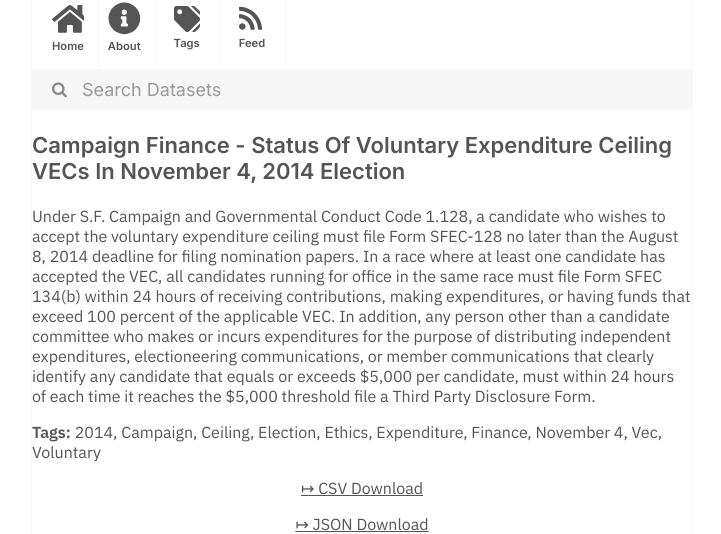
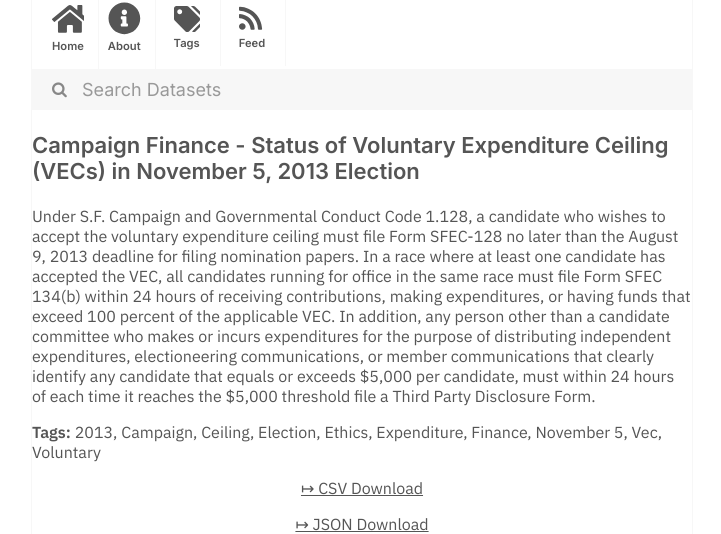
Before and after one commit to dayda-entities/city-of-san-francisco, a Jekyll site: the page built from _posts/2020-11-10-campaign-finance-status-of-vol.md, in a window 1280 px wide. Shown: the part 216-750 px from the top of the page, without its empty margins (278-999 px from the left). Built offline with Jekyll 4.4.1, drawn with Linux system fonts in a browser that asks for light colours.

```diff
--- a/_posts/2020-11-10-campaign-finance-status-of-vol.md
+++ b/_posts/2020-11-10-campaign-finance-status-of-vol.md
@@ -1,27 +1,27 @@
 ---
 title: >-
-  Campaign Finance - Status Of Voluntary Expenditure Ceiling VECs In November 4,
-  2014 Election
-created: '2020-11-10T16:56:10.038153'
-modified: '2020-11-10T16:56:10.038164'
+  Campaign Finance - Status of Voluntary Expenditure Ceiling (VECs) in November
+  5, 2013 Election
+created: '2020-11-10T16:56:43.419086'
+modified: '2020-11-10T16:56:43.419094'
 state: active
 type: dataset
 tags:
-  - '2014'
+  - '2013'
   - Campaign
   - Ceiling
   - Election
   - Ethics
   - Expenditure
   - Finance
-  - November 4
+  - November 5
   - Vec
   - Voluntary
 groups:
   - Local Government
-csv_url: 'https://data.sfgov.org/api/views/4qsp-ix5t/rows.csv?accessType=DOWNLOAD'
-json_url: 'https://data.sfgov.org/api/views/4qsp-ix5t/rows.json?accessType=DOWNLOAD'
+csv_url: 'https://data.sfgov.org/api/views/kahd-w39p/rows.csv?accessType=DOWNLOAD'
+json_url: 'https://data.sfgov.org/api/views/kahd-w39p/rows.json?accessType=DOWNLOAD'
 layout: post
 
 ---
-Under S.F. Campaign and Governmental Conduct Code 1.128, a candidate who wishes to accept the voluntary expenditure ceiling must file Form SFEC-128 no later than the August 8, 2014 deadline for filing nomination papers. In a race where at least one candidate has accepted the VEC, all candidates running for office in the same race must file Form SFEC 134(b) within 24 hours of receiving contributions, making expenditures, or having funds that exceed 100 percent of the applicable VEC. In addition, any person other than a candidate committee who makes or incurs expenditures for the purpose of distributing independent expenditures, electioneering communications, or member communications that clearly identify any candidate that equals or exceeds $5,000 per candidate, must within 24 hours of each time it reaches the $5,000 threshold file a Third Party Disclosure Form.
+Under S.F. Campaign and Governmental Conduct Code 1.128, a candidate who wishes to accept the voluntary expenditure ceiling must file Form SFEC-128 no later than the August 9, 2013 deadline for filing nomination papers. In a race where at least one candidate has accepted the VEC, all candidates running for office in the same race must file Form SFEC 134(b) within 24 hours of receiving contributions, making expenditures, or having funds that exceed 100 percent of the applicable VEC. In addition, any person other than a candidate committee who makes or incurs expenditures for the purpose of distributing independent expenditures, electioneering communications, or member communications that clearly identify any candidate that equals or exceeds $5,000 per candidate, must within 24 hours of each time it reaches the $5,000 threshold file a Third Party Disclosure Form.
```
